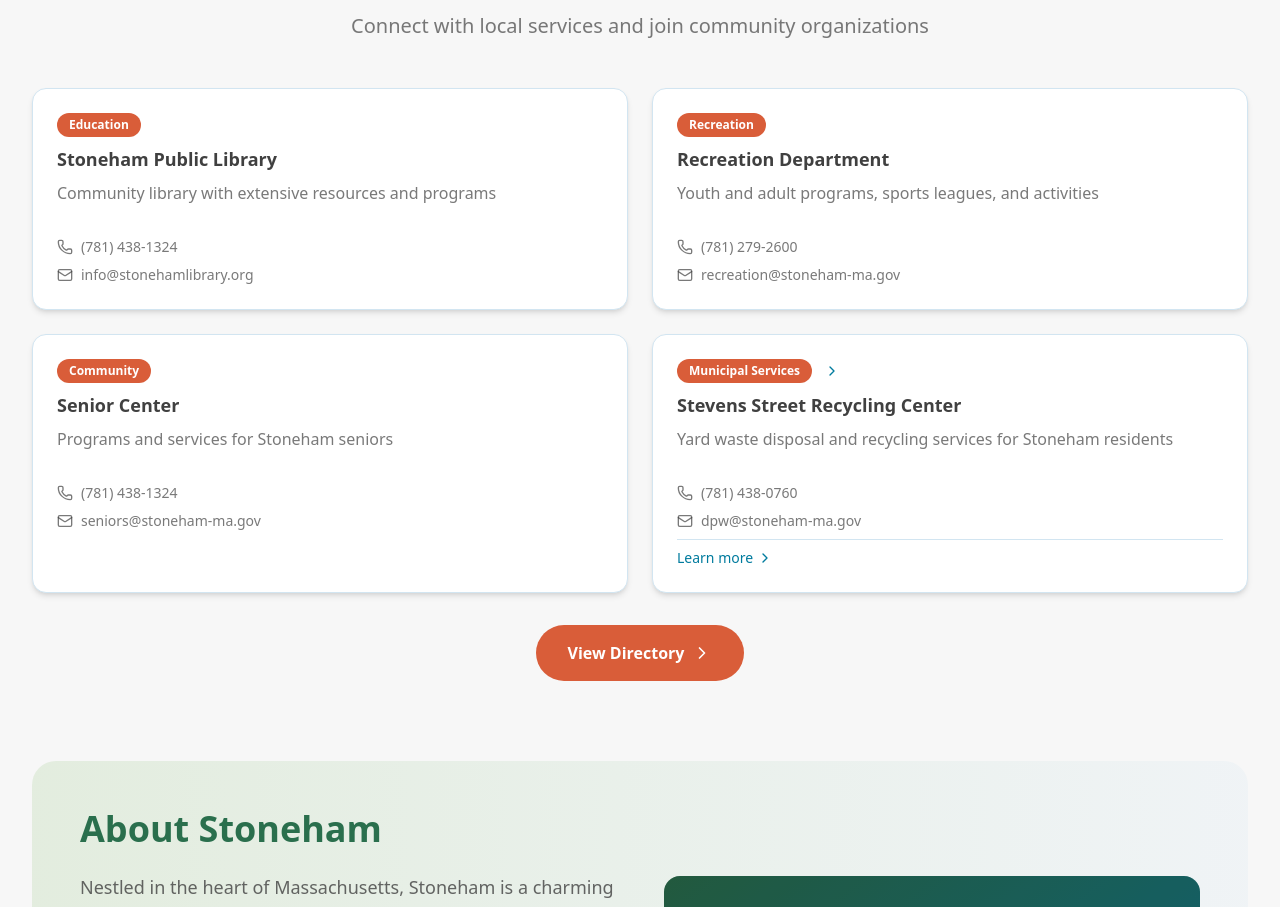
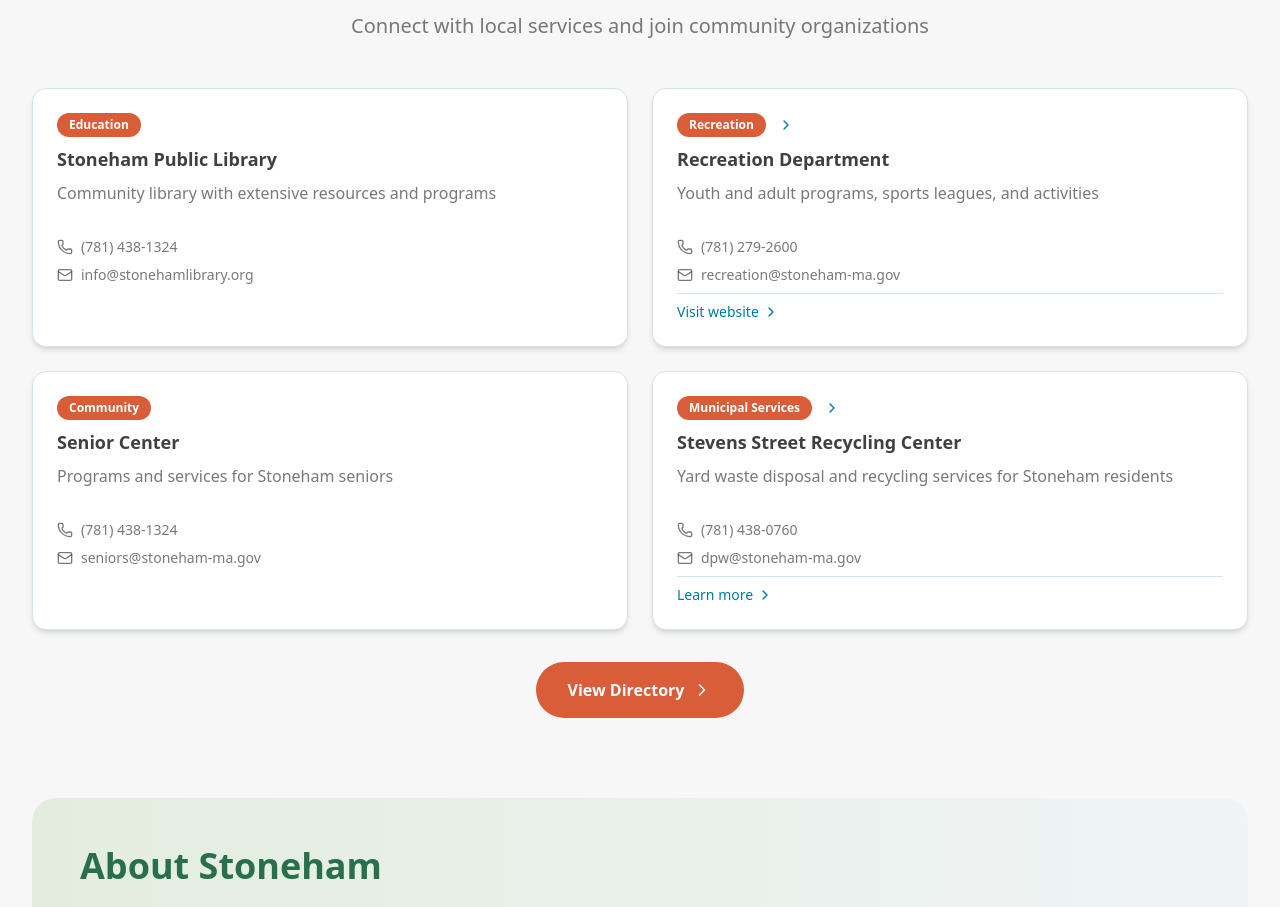
Before and after one commit to explorestoneham/explorestoneham, a React (Vite) app: page / in a window 1280 px wide. Shown: the part 3288-4195 px from the top of the page. Built offline with nearby package versions, Linux system fonts and the light colour scheme; no server answers; a web font is replaced by a local one.

Commit message:
Stoneham Rec

```diff
--- a/src/components/generated/MainContentArea.tsx
+++ b/src/components/generated/MainContentArea.tsx
@@ -25,6 +25,7 @@
   description: string;
   href?: string;
   clickable?: boolean;
+  website?: string;
 }
 export const MainContentArea: React.FC = () => {
   const [activeFilter, setActiveFilter] = useState('all');
@@ -178,7 +179,8 @@
     category: 'Recreation',
     contact: '(781) 279-2600',
     email: 'recreation@stoneham-ma.gov',
-    description: 'Youth and adult programs, sports leagues, and activities'
+    description: 'Youth and adult programs, sports leagues, and activities',
+    website: 'http://www.stonehamrec.com'
   }, {
     id: '3',
     name: 'Senior Center',
@@ -242,7 +244,9 @@
     service
   }) => {
     const handleClick = () => {
-      if (service.clickable && service.href) {
+      if (service.website) {
+        window.open(service.website, '_blank');
+      } else if (service.clickable && service.href) {
         (window as any).handleNavigation?.(service.href);
       }
     };
@@ -253,7 +257,7 @@
           y: -2
         }}
         className={`bg-white rounded-xl shadow-md p-6 border border-[#D2E5F1] hover:shadow-lg transition-all duration-300 ${
-          service.clickable ? 'cursor-pointer hover:border-[#007B9E]/30' : ''
+          service.clickable || service.website ? 'cursor-pointer hover:border-[#007B9E]/30' : ''
         }`}
         onClick={handleClick}
       >
@@ -263,7 +267,7 @@
               <span className="px-3 py-1 bg-[#D95D39] text-white text-xs font-semibold rounded-full mr-3">
                 {service.category}
               </span>
-              {service.clickable && (
+              {(service.clickable || service.website) && (
                 <ChevronRight className="w-4 h-4 text-[#007B9E]" />
               )}
             </div>
@@ -292,10 +296,10 @@
               {service.email}
             </a>
           </div>
-          {service.clickable && (
+          {(service.clickable || service.website) && (
             <div className="pt-2 border-t border-[#D2E5F1]">
               <div className="flex items-center text-sm text-[#007B9E] font-medium">
-                <span>Learn more</span>
+                <span>{service.website ? 'Visit website' : 'Learn more'}</span>
                 <ChevronRight className="w-4 h-4 ml-1" />
               </div>
             </div>
```
